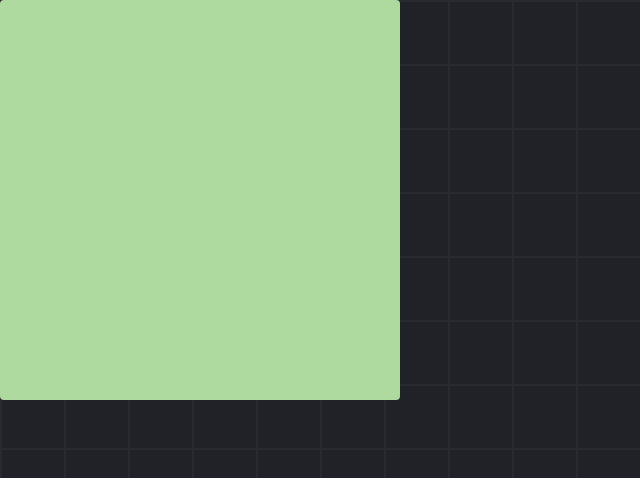
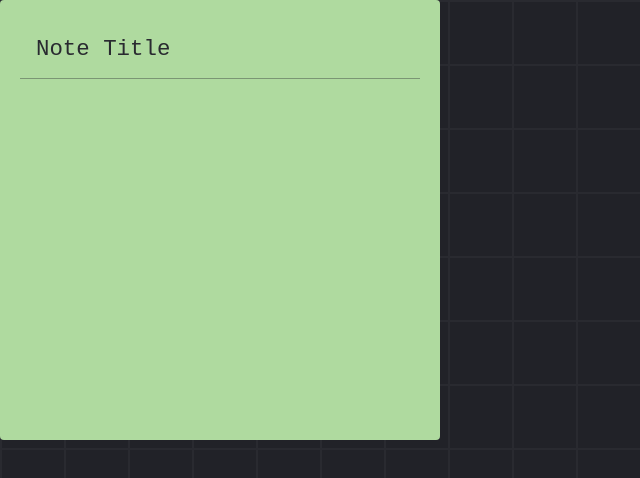
Before and after one commit to VortexWanderer9/Note-taking-web-App, a plain HTML site: page index.html in a window 1280 px wide. Shown: the whole page, without its empty margins (0-640 px from the left). Drawn offline with Linux system fonts and the light colour scheme.

Commit message:
add card heading

```diff
--- a/index.html
+++ b/index.html
@@ -8,7 +8,9 @@
 </head>
 <body>
     <div class="container">
-        <div class="card"></div>
+        <div class="card">
+            <div class="text">Note Title</div>
+        </div>
     </div>
 </body>
 <script src="script.js"></script>
--- a/style.css
+++ b/style.css
@@ -17,4 +17,13 @@ body{
     border-radius: 4px;
     cursor: pointer;
     position: fixed;
+    padding: 20px;
 }
+
+.text{
+    color: #292a30;
+    font-size: 1.4rem;
+    font-family: 'Courier New', Courier, monospace;
+    padding: 1rem;
+    border-bottom: 1px solid #292a3063;
+}
```
